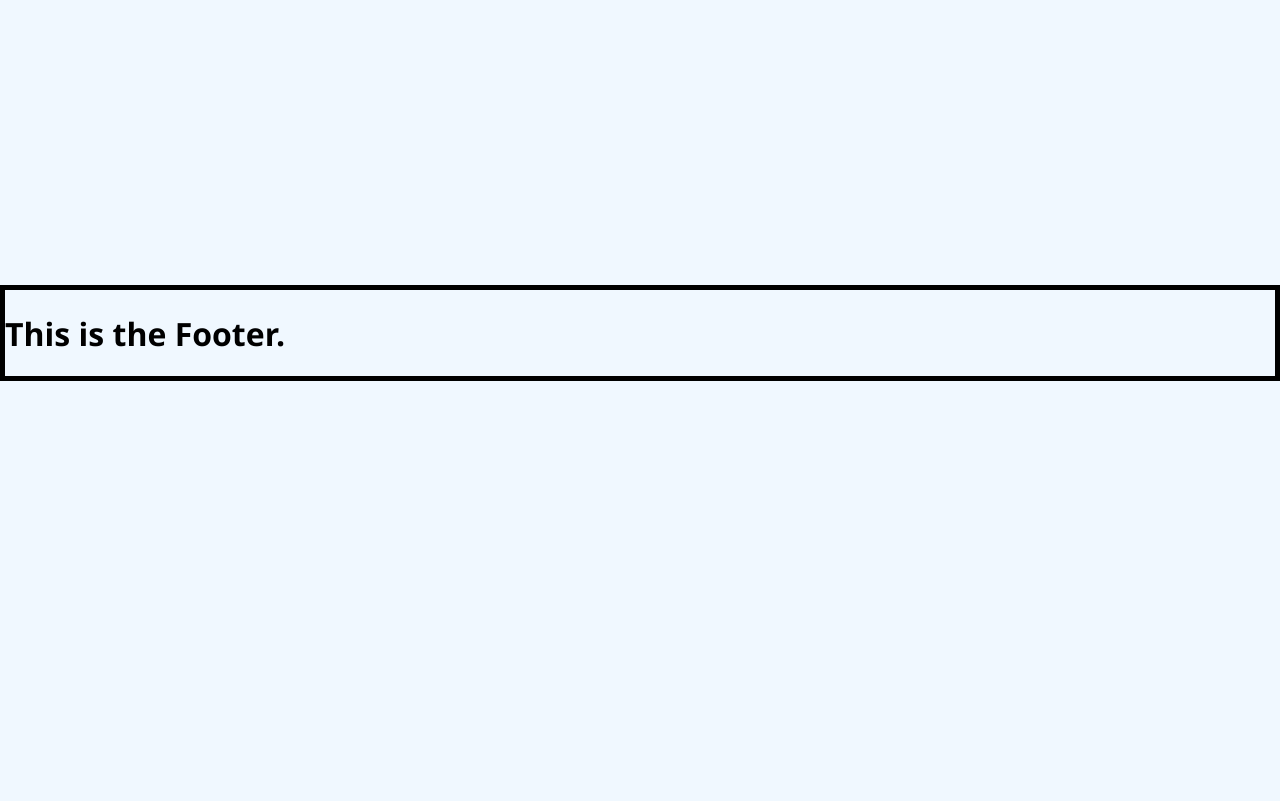
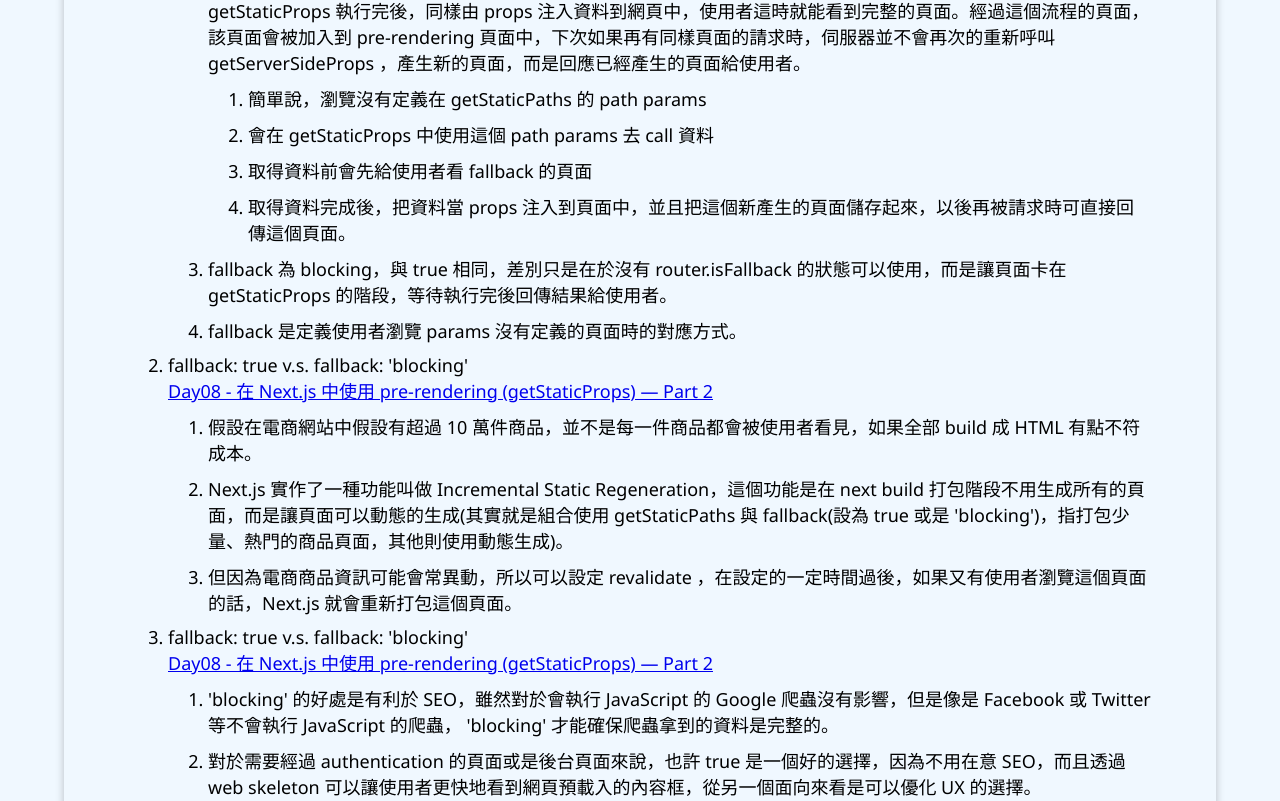
Before and after one commit to yc62897441/try_next2, a Next.js app: page /posts in a window 1280 px wide. Shown: the part 419-1220 px from the top of the page. Before the commit the page ends 800 px from the top, so only its background shows below. Built offline with nearby package versions, Linux system fonts and the light colour scheme.

Commit message:
加上說明與筆記

```diff
--- /dev/null
+++ b/components/Order.jsx
@@ -0,0 +1,23 @@
+import styled from 'styled-components'
+
+export const ListWrapper = styled.ol`
+    display: flex;
+    flex-direction: column;
+    justify-content: flex-start;
+    align-items: flex-start;
+    width: 90%;
+    margin: 0 auto 20px;
+    padding: 5%;
+    border-radius: 15px;
+    box-shadow: rgba(0, 0, 0, 0.24) 0px 3px 8px;
+    font-size: 18px;
+    font-weight: 400;
+`
+
+export const OrderList = styled.ol`
+    margin: 10px 0;
+`
+
+export const ListItem = styled.li`
+    margin: 10px 0;
+`
--- a/pages/posts/index.jsx
+++ b/pages/posts/index.jsx
@@ -2,6 +2,7 @@ import Layout from '../../components/Layout.jsx'
 import pathsJson from './paths.json'
 import Link from 'next/link'
 import { LinksWrapper } from '../../components/Header.jsx'
+import { ListWrapper, OrderList, ListItem } from '../../components/Order.jsx'
 
 export async function getStaticProps() {
     return {
@@ -18,6 +19,101 @@ export default function Posts({ paths }) {
                 以下的資料，是使用 getStaticProps，在 build 時去讀取專案內的資料(也可以 fetch AIP 或
                 query Database)並把資料塞到 HTML，生成靜態的 HTML 檔。
             </h1>
+            <ListWrapper>
+                <OrderList>
+                    <ListItem>
+                        fallback <br />
+                        <a href="https://ithelp.ithome.com.tw/articles/10269586">
+                            Day07 - 在 Next.js 中使用 pre-rendering (getStaticProps) — Part 1
+                        </a>
+                        <OrderList>
+                            <ListItem>
+                                fallback 為 false 的行為很單純，意思是說當使用者瀏覽沒有定義在
+                                getStaticPaths 中的頁面時，會回傳 404 的頁面。
+                            </ListItem>
+                            <ListItem>
+                                fallback 為 true，當使用者瀏覽沒有在 getStaticPaths
+                                中定義的頁面時，Next.js 並不會回應 404 的頁面，而是回應 fallback
+                                的頁面給使用者。流程會呼叫 getStaticProps
+                                ，在伺服器產生資料前，使用者瀏覽的是 fallback 的頁面，在
+                                getStaticProps 執行完後，同樣由 props
+                                注入資料到網頁中，使用者這時就能看到完整的頁面。經過這個流程的頁面，該頁面會被加入到
+                                pre-rendering
+                                頁面中，下次如果再有同樣頁面的請求時，伺服器並不會再次的重新呼叫
+                                getServerSideProps ，產生新的頁面，而是回應已經產生的頁面給使用者。
+                                <OrderList>
+                                    <ListItem>
+                                        簡單說，瀏覽沒有定義在 getStaticPaths 的 path params
+                                    </ListItem>
+                                    <ListItem>
+                                        會在 getStaticProps 中使用這個 path params 去 call 資料
+                                    </ListItem>
+                                    <ListItem>取得資料前會先給使用者看 fallback 的頁面</ListItem>
+                                    <ListItem>
+                                        取得資料完成後，把資料當 props
+                                        注入到頁面中，並且把這個新產生的頁面儲存起來，以後再被請求時可直接回傳這個頁面。
+                                    </ListItem>
+                                </OrderList>
+                            </ListItem>
+                            <ListItem>
+                                fallback 為 blocking，與 true 相同，差別只是在於沒有
+                                router.isFallback 的狀態可以使用，而是讓頁面卡在 getStaticProps
+                                的階段，等待執行完後回傳結果給使用者。
+                            </ListItem>
+                            <ListItem>
+                                fallback 是定義使用者瀏覽 params 沒有定義的頁面時的對應方式。
+                            </ListItem>
+                        </OrderList>
+                    </ListItem>
+
+                    <ListItem>
+                        fallback: true v.s. fallback: 'blocking' <br />
+                        <a href="https://ithelp.ithome.com.tw/articles/10269655">
+                            Day08 - 在 Next.js 中使用 pre-rendering (getStaticProps) — Part 2
+                        </a>
+                        <OrderList>
+                            <ListItem>
+                                假設在電商網站中假設有超過 10
+                                萬件商品，並不是每一件商品都會被使用者看見，如果全部 build 成 HTML
+                                有點不符成本。
+                            </ListItem>
+                            <ListItem>
+                                Next.js 實作了一種功能叫做 Incremental Static
+                                Regeneration，這個功能是在 next build
+                                打包階段不用生成所有的頁面，而是讓頁面可以動態的生成(其實就是組合使用
+                                getStaticPaths 與 fallback(設為 true 或是
+                                'blocking')，指打包少量、熱門的商品頁面，其他則使用動態生成)。
+                            </ListItem>
+                            <ListItem>
+                                但因為電商商品資訊可能會常異動，所以可以設定 revalidate
+                                ，在設定的一定時間過後，如果又有使用者瀏覽這個頁面的話，Next.js
+                                就會重新打包這個頁面。
+                            </ListItem>
+                        </OrderList>
+                    </ListItem>
+
+                    <ListItem>
+                        fallback: true v.s. fallback: 'blocking' <br />
+                        <a href="https://ithelp.ithome.com.tw/articles/10269655">
+                            Day08 - 在 Next.js 中使用 pre-rendering (getStaticProps) — Part 2
+                        </a>
+                        <OrderList>
+                            <ListItem>
+                                'blocking' 的好處是有利於 SEO，雖然對於會執行 JavaScript 的 Google
+                                爬蟲沒有影響，但是像是 Facebook 或 Twitter 等不會執行 JavaScript
+                                的爬蟲， 'blocking' 才能確保爬蟲拿到的資料是完整的。
+                            </ListItem>
+                            <ListItem>
+                                對於需要經過 authentication 的頁面或是後台頁面來說，也許 true
+                                是一個好的選擇，因為不用在意 SEO，而且透過 web skeleton
+                                可以讓使用者更快地看到網頁預載入的內容框，從另一個面向來看是可以優化
+                                UX 的選擇。
+                            </ListItem>
+                        </OrderList>
+                    </ListItem>
+                </OrderList>
+            </ListWrapper>
+
             {paths.length > 0 && (
                 <LinksWrapper>
                     {paths.map((link) => (
```
Also changed, not shown: pages/posts/[id].jsx (+12 -0 lines).
